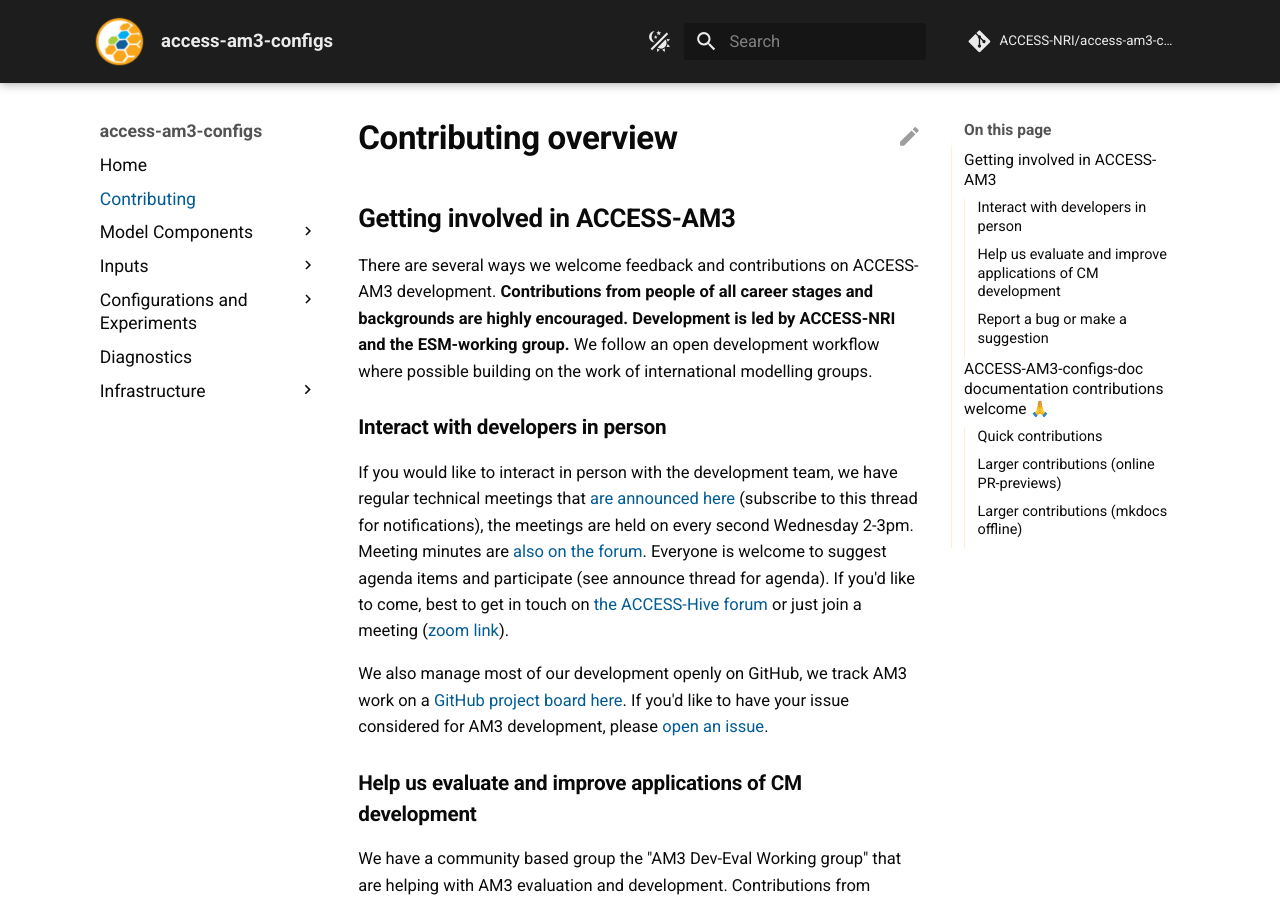
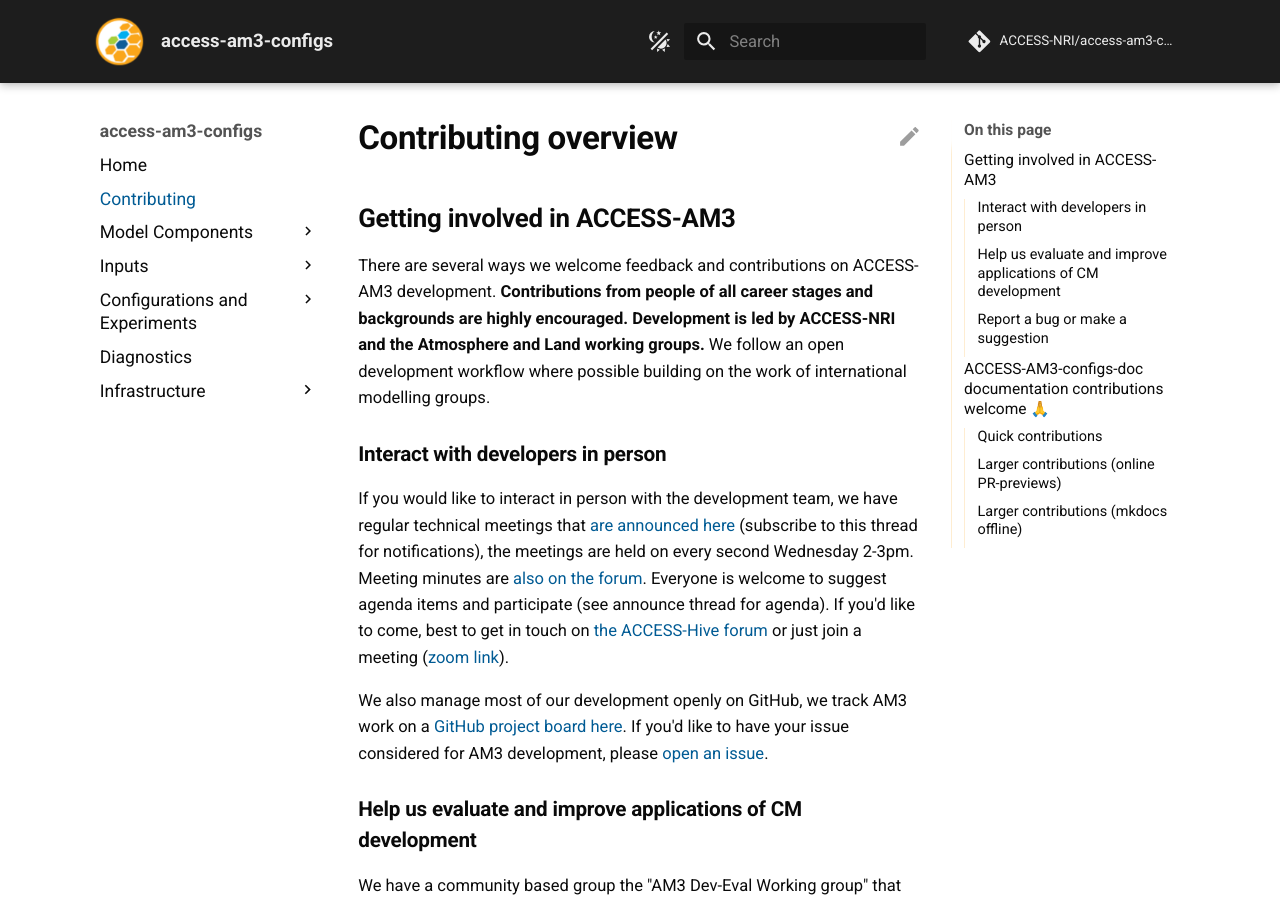
Before and after one commit to ACCESS-NRI/access-am3-configs-doc, an MkDocs documentation site: the page built from documentation/docs/pages/contributing/index.md, in a window 1280 px wide and 900 px high. Built offline with MkDocs 1.6.1 and Material for MkDocs 9.7.7, drawn with Linux system fonts in a browser that asks for light colours; comment, search, counter and statistics services are not loaded.

Commit message:
Specify groups involved

```diff
--- a/documentation/docs/pages/contributing/index.md
+++ b/documentation/docs/pages/contributing/index.md
@@ -1,6 +1,6 @@
 ## Getting involved in ACCESS-AM3
 
-There are several ways we welcome feedback and contributions on ACCESS-AM3 development. **Contributions from people of all career stages and backgrounds are highly encouraged. Development is led by ACCESS-NRI and the ESM-working group.** We follow an open development workflow where possible building on the work of international modelling groups.
+There are several ways we welcome feedback and contributions on ACCESS-AM3 development. **Contributions from people of all career stages and backgrounds are highly encouraged. Development is led by ACCESS-NRI and the Atmosphere and Land working groups.** We follow an open development workflow where possible building on the work of international modelling groups.
 
 ### Interact with developers in person
 
```
